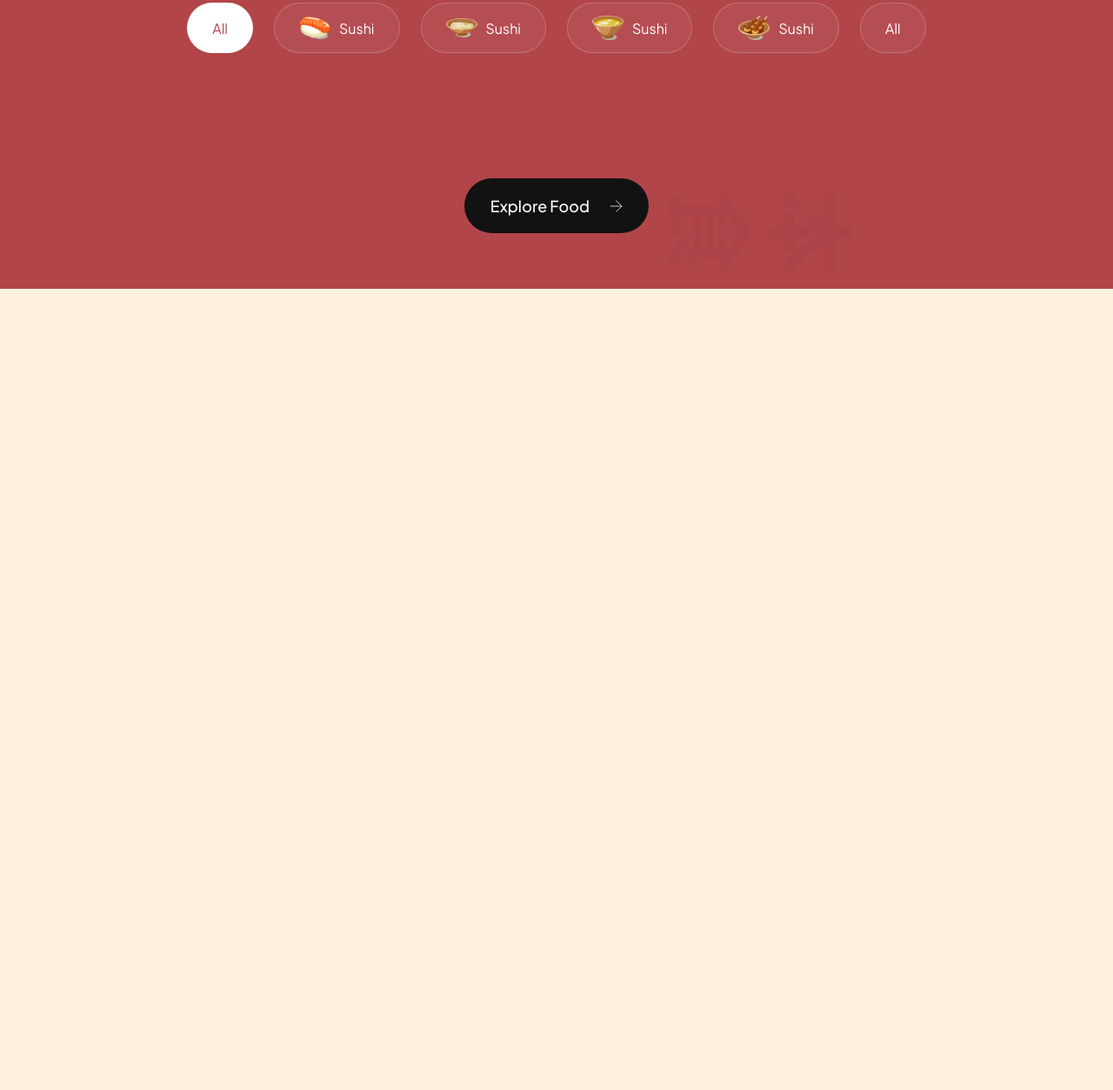
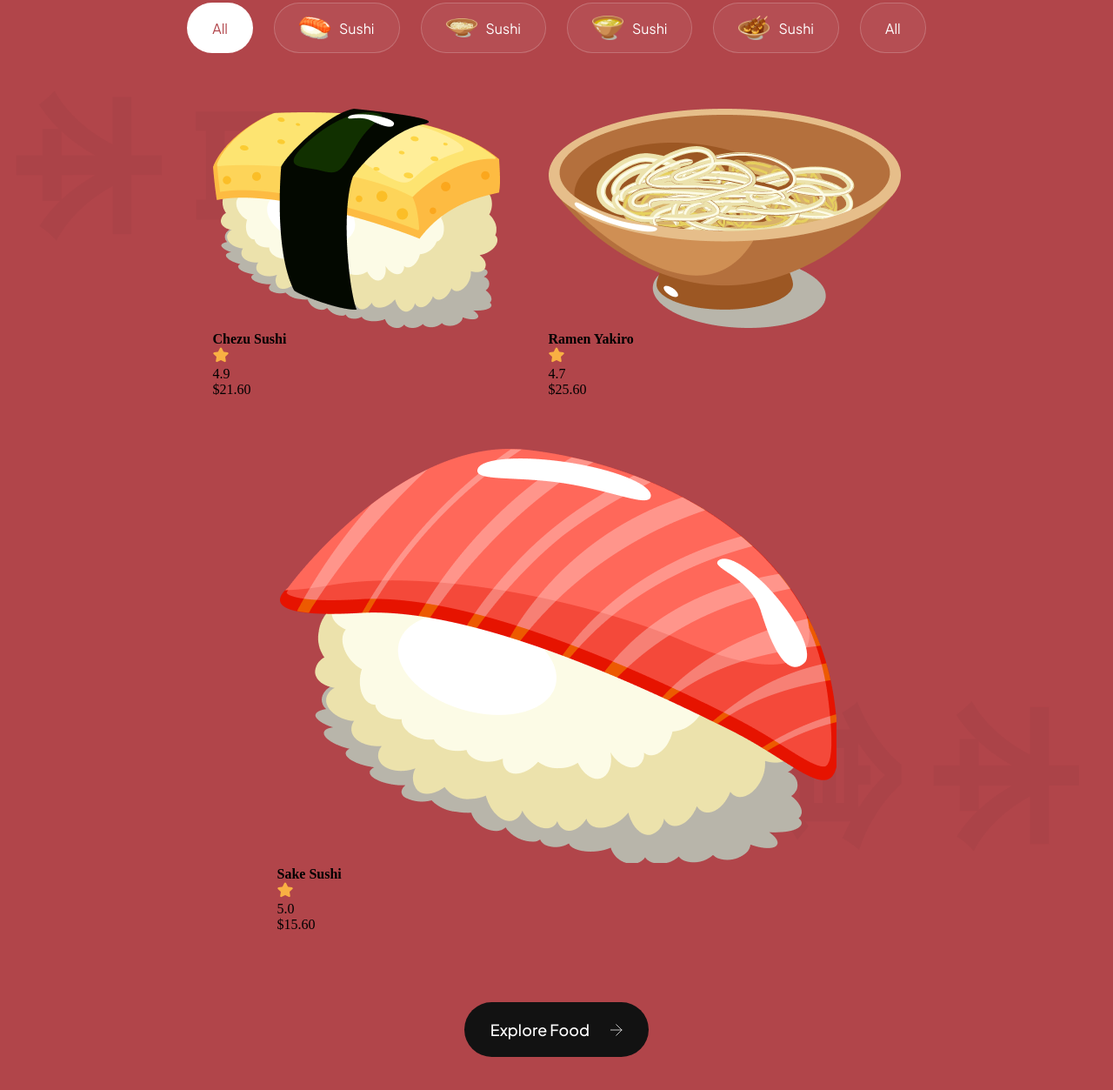
Before and after one commit to FFSediq/Project-Sushi, a website built with Vite: page public/index.html in a window 1280 px wide. Shown: the part 1705-2958 px from the top of the page at 87% size. Before the commit the page ends 2037 px from the top, so only its background shows below. Built offline with nearby package versions, Linux system fonts and the light colour scheme; files whose address does not match are found by name.

Commit message:
Update index.html
Updated index.html with Cards for popular sushi with prices and rating :)

```diff
--- a/public/index.html
+++ b/public/index.html
@@ -132,7 +132,39 @@
                 <button class="popular-foods__filter-btn">All</button>
             </div>
             <div class="popular-foods__catalogue">
-
+                <article class="popular-foods__card">
+                    <img class="popular-foods__card-image" src="assets/sushi-12.png" alt="sushi 12">
+                    <h4 class="popular-foods__card-title">Chezu Sushi</h4>
+                    <div class="popular-foods__card-details flex-between">
+                        <div class="popular-foods__card-rating">
+                            <img src="assets/star.svg" alt="star">
+                            <p>4.9</p>
+                            <p class="popular-foods__card-price">$21.60</p>
+                        </div>
+                    </div>
+                </article>
+                <article class="popular-foods__card active-card">
+                    <img class="popular-foods__card-image" src="assets/sushi-10.png" alt="sushi 12">
+                    <h4 class="popular-foods__card-title">Ramen Yakiro</h4>
+                    <div class="popular-foods__card-details flex-between">
+                        <div class="popular-foods__card-rating">
+                            <img src="assets/star.svg" alt="star">
+                            <p>4.7</p>
+                            <p class="popular-foods__card-price">$25.60</p>
+                        </div>
+                    </div>
+                </article>
+                <article class="popular-foods__card">
+                    <img class="popular-foods__card-image" src="assets/sushi-11.png" alt="sushi 12">
+                    <h4 class="popular-foods__card-title">Sake Sushi</h4>
+                    <div class="popular-foods__card-details flex-between">
+                        <div class="popular-foods__card-rating">
+                            <img src="assets/star.svg" alt="star">
+                            <p>5.0</p>
+                            <p class="popular-foods__card-price">$15.60</p>
+                        </div>
+                    </div>
+                </article>
             </div>
             <button class="popular-foods__button">
                 Explore Food
```
